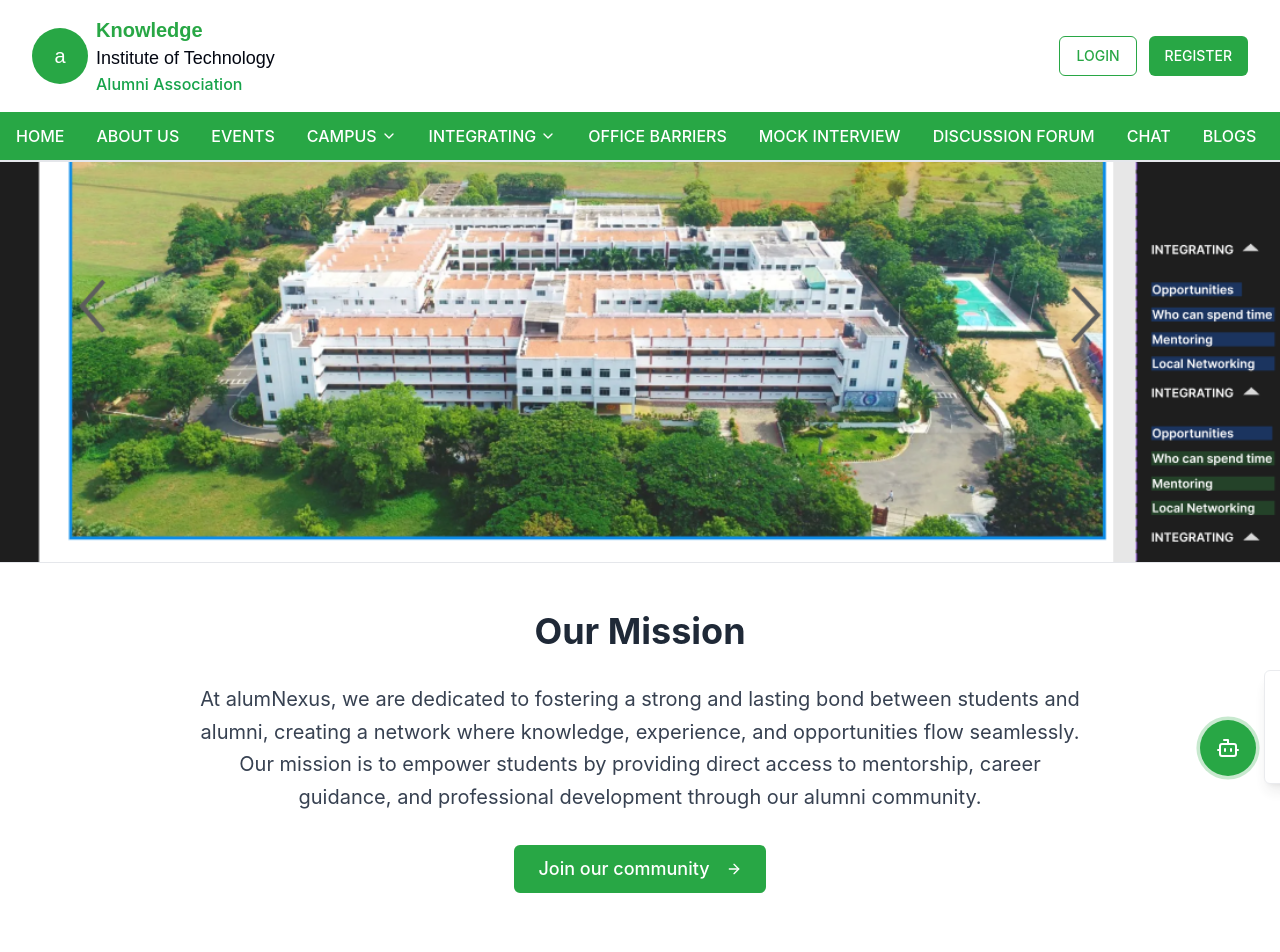
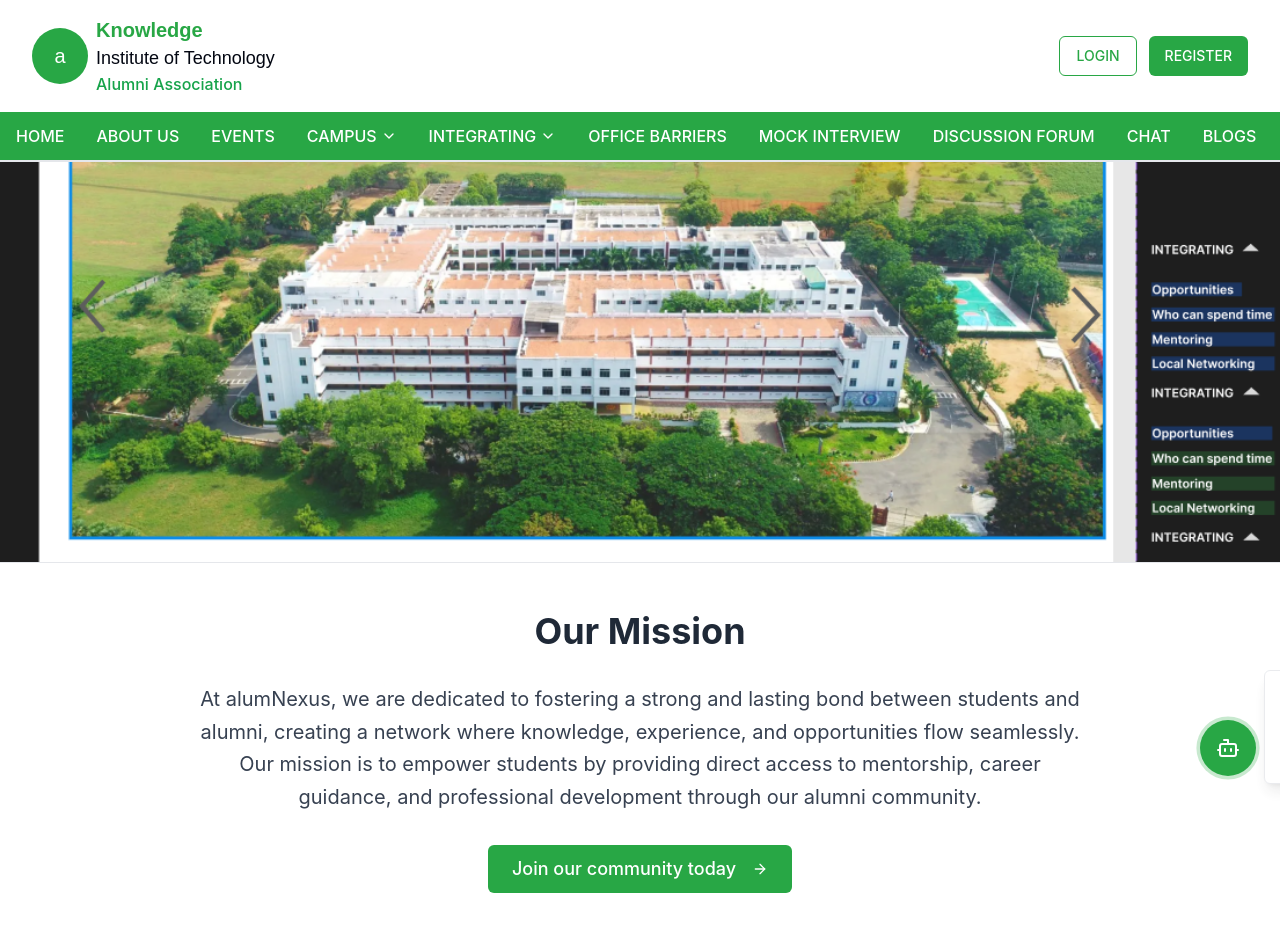
Before and after one commit to Dineshsj3002/nexus-voice-craft, a React (Vite) app: page / in a window 1280 px wide. Shown: the top 952 px of the page. Built offline with nearby package versions, Linux system fonts and the light colour scheme.

Commit message:
Fix: Resolve build error
The AI edits didn't result in any changes to the codebase.

```diff
--- a/src/components/Hero.tsx
+++ b/src/components/Hero.tsx
@@ -49,7 +49,7 @@ const Hero = () => {
             className="bg-nexus-primary hover:bg-nexus-primary/90 text-white text-lg px-6 py-6 rounded-md flex items-center"
             onClick={handleJoinCommunity}
           >
-            Join our community
+            Join our community today
             <ArrowRight className="ml-2 h-5 w-5" />
           </Button>
         </div>
```
